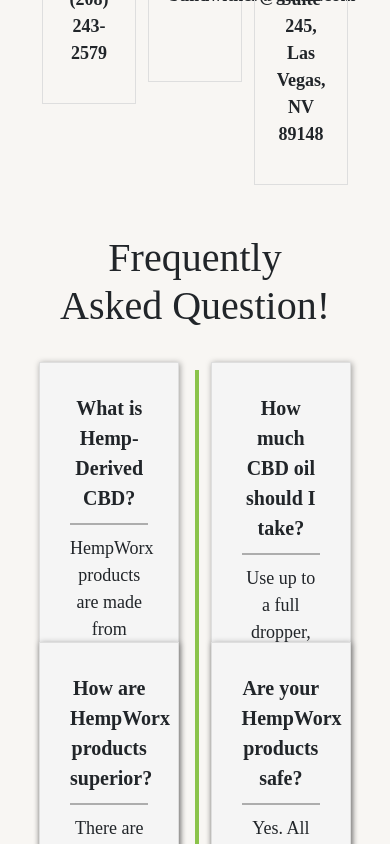
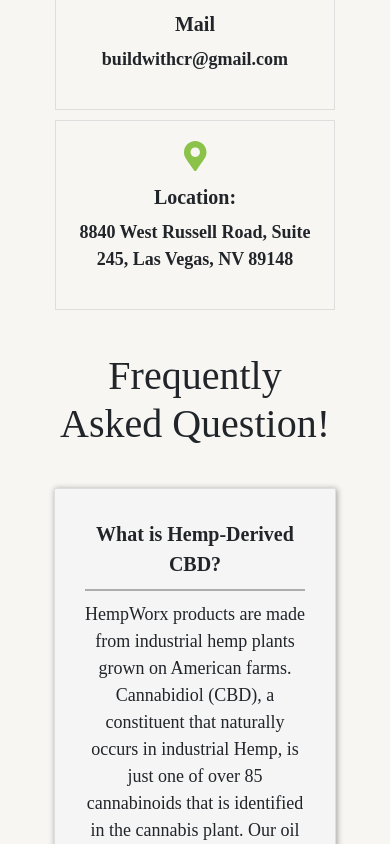
Before and after one commit to FRSummit/Vuejs-Hemp-Lives-Matter, a Vue app: page /contact in a window 390 px wide. Shown: the part 720-1564 px from the top of the page. Built offline with nearby package versions, Linux system fonts and the light colour scheme.

Commit message:
contact page responsive done

```diff
--- a/src/views/Contact.vue
+++ b/src/views/Contact.vue
@@ -101,11 +101,10 @@
 export default {
   name: "Contact",
   components: {},
-  created() {
-  },
+  created() {},
   mounted() {
     this.$store.state.routeName = "Contact";
-  }
+  },
 };
 </script>
 
@@ -178,14 +177,14 @@
   height: 1290px;
   width: 4px;
   color: #222;
-    background: #8BC34A;
+  background: #8bc34a;
   left: 50%;
 }
 .question-inner .question {
   position: absolute;
   width: 45%;
   border: 1px solid #dedede;
-    background: #F5F5F5;
+  background: #f5f5f5;
   box-shadow: 1px 1px 6px rgba(20, 20, 20, 0.4);
   padding: 30px;
 }
@@ -224,4 +223,31 @@
   font-size: 18px;
   font-weight: normal;
 }
+
+@media screen and (max-width: 1050px) {
+  .address,
+  .email,
+  .location {
+    width: 90%;
+    display: block;
+    min-height: auto;
+    margin: 10px auto;
+  }
+  .question-inner .devider {
+    display: none;
+  }
+  .question-inner .question {
+    position: relative;
+    width: 100%;
+    display: block;
+    height: auto;
+    margin: 20px auto;
+  }
+}
+
+@media screen and (max-width: 768px) {
+}
+
+@media screen and (max-width: 491px) {
+}
 </style>
```
Lines whose indentation alone changed are shown as unchanged.
